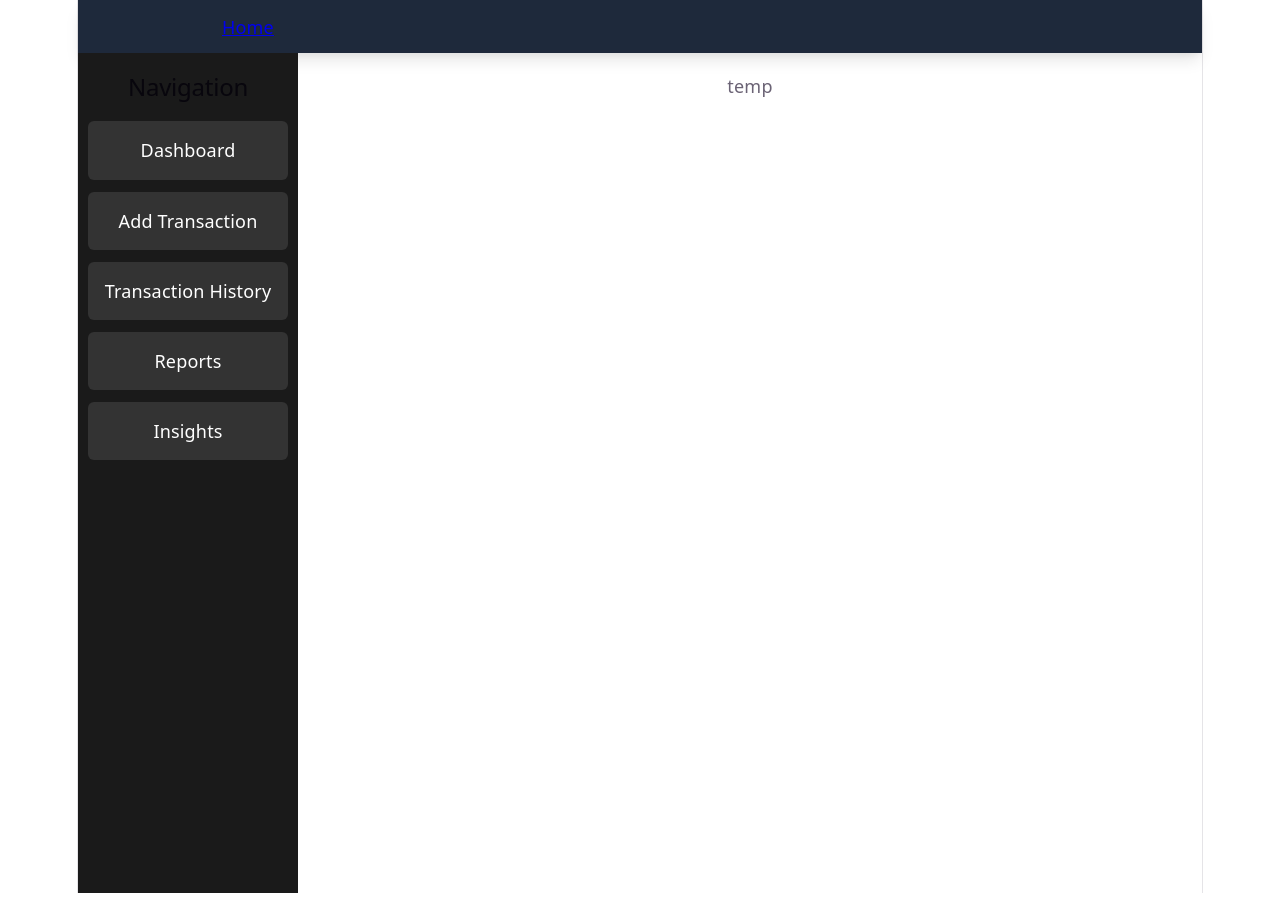
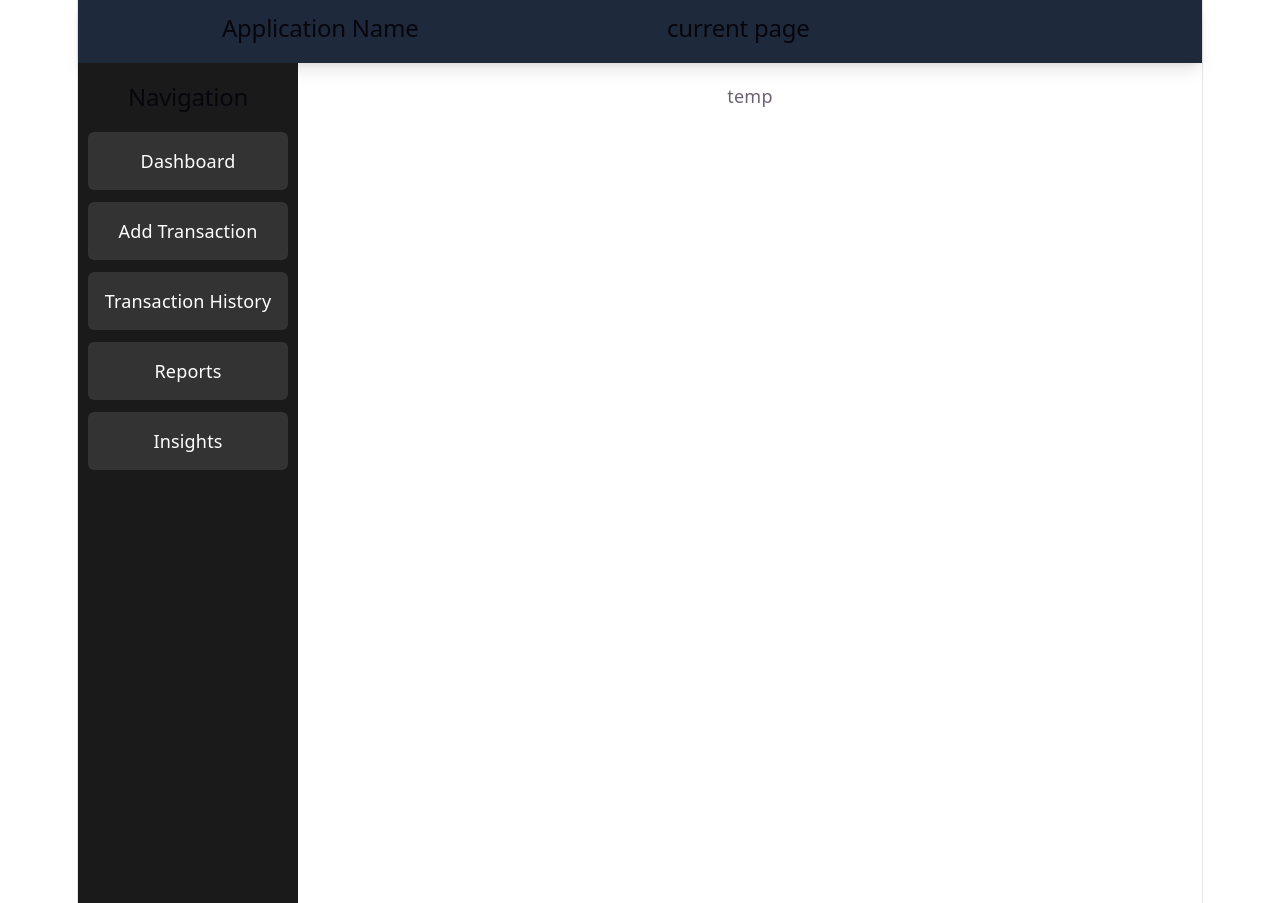
Before and after one commit to kaydenmcclung/webFinalProject, a React (Vite) app in the folder webFinalProject/: page / in a window 1280 px wide. Built offline with nearby package versions, Linux system fonts and the light colour scheme.

Commit message:
improved text spacing on navbar

```diff
--- a/webFinalProject/src/components/Navbar.jsx
+++ b/webFinalProject/src/components/Navbar.jsx
@@ -6,9 +6,8 @@ const Navbar = () => {
     return (
         <nav className = 'navbar'>
             <div style={{display: 'flex', justifyContent: 'left'}}>
-                <Link to='/'>
-                    Home
-                </Link>
+                <Link to='/' style={{ textDecoration: 'none' }}><h2>Application Name</h2></Link>
+                <h2 style={{flex:'1'}}>current page</h2>
             </div>
         </nav>
     )
```
